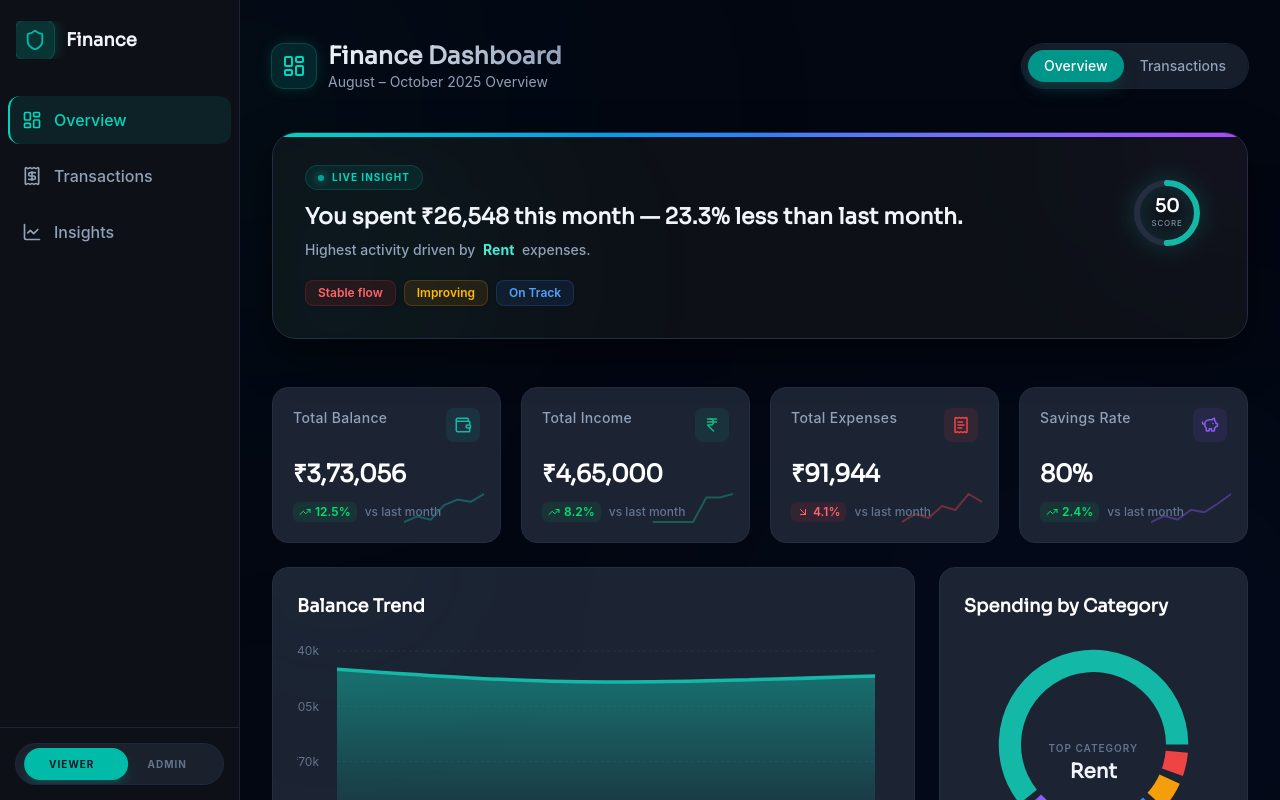
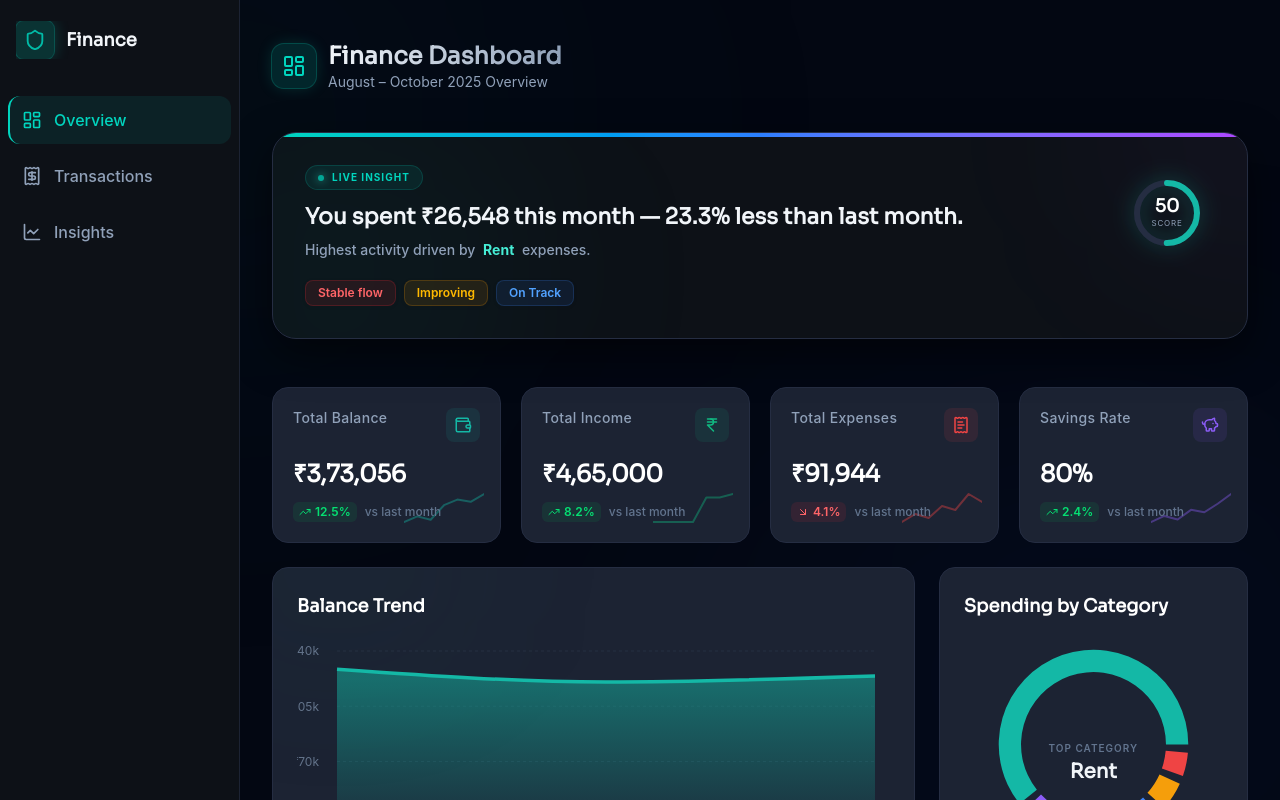
Before and after one commit to vansh-tambi/Zoryvn_FinanceDashboard, a React (Vite) app: page / in a window 1280 px wide. Built offline with nearby package versions, Linux system fonts and the light colour scheme.

Commit message:
Implement core dashboard UI components, navigation, and transaction management page

```diff
--- a/src/components/AppLayout.jsx
+++ b/src/components/AppLayout.jsx
@@ -1,4 +1,4 @@
-import React, { useEffect, useState } from 'react';
+import React, { useEffect } from 'react';
 import { Outlet, useLocation } from 'react-router-dom';
 import Sidebar from './Sidebar';
 import { motion, AnimatePresence } from 'framer-motion';
@@ -35,50 +35,13 @@ const Toast = () => {
     );
 };
 
-const RoleSwitchOverlay = () => {
-    const role = useFinanceStore(state => state.role);
-    const [isVisible, setIsVisible] = useState(false);
-    const [lastRole, setLastRole] = useState(role);
-
-    useEffect(() => {
-        if (role !== lastRole) {
-            setIsVisible(true);
-            setLastRole(role);
-            const timer = setTimeout(() => setIsVisible(false), 500);
-            return () => clearTimeout(timer);
-        }
-    }, [role, lastRole]);
-
-    return (
-        <AnimatePresence>
-            {isVisible && (
-                <motion.div
-                    initial={{ opacity: 0 }}
-                    animate={{ opacity: 1 }}
-                    exit={{ opacity: 0 }}
-                    transition={{ duration: 0.2 }}
-                    className="fixed inset-0 z-[150] bg-teal-500/10 backdrop-blur-[4px] pointer-events-none flex items-center justify-center font-sora font-bold text-teal-400 text-3xl md:text-5xl"
-                >
-                    <motion.span
-                       initial={{ scale: 0.8, opacity: 0 }}
-                       animate={{ scale: 1, opacity: 1 }}
-                       exit={{ scale: 1.1, opacity: 0 }}
-                    >
-                       SWITCHED TO {role.toUpperCase()}
-                    </motion.span>
-                </motion.div>
-            )}
-        </AnimatePresence>
-    );
-};
-
 const AppLayout = () => {
   const location = useLocation();
 
   return (
     <div className="flex h-screen w-full bg-[#030712] text-slate-100 overflow-hidden font-sans selection:bg-teal-500/30">
       <Sidebar />
-      <main className="flex-1 md:ml-[240px] transition-all duration-300 h-full overflow-y-auto overflow-x-hidden relative">
+      <main className="flex-1 md:ml-[240px] transition-all duration-300 h-full overflow-y-auto overflow-x-hidden relative pb-[80px] md:pb-0">
          <div className="fixed inset-0 z-0 pointer-events-none overflow-hidden">
              <div className="absolute top-[-10%] left-[-10%] w-[50%] h-[50%] rounded-full bg-teal-900/10 blur-[150px]" />
              <div className="absolute bottom-[-10%] right-[-10%] w-[50%] h-[50%] rounded-full bg-blue-900/10 blur-[150px]" />
@@ -101,7 +64,6 @@ const AppLayout = () => {
       </main>
 
       <Toast />
-      <RoleSwitchOverlay />
     </div>
   );
 };
--- a/src/components/Dashboard.jsx
+++ b/src/components/Dashboard.jsx
@@ -24,10 +24,7 @@ const Dashboard = () => {
             <p className="text-sm text-slate-400">August – October 2025 Overview</p>
           </div>
         </div>
-        <div className="flex bg-[#1C2333]/80 p-1.5 rounded-full ring-1 ring-slate-700/50 backdrop-blur-md">
-           <button className="px-4 py-1.5 rounded-full text-sm font-medium bg-teal-600 shadow-lg shadow-teal-900/50 text-white">Overview</button>
-           <button className="px-4 py-1.5 rounded-full text-sm font-medium text-slate-400 hover:text-slate-100 transition-colors">Transactions</button>
-        </div>
+
       </motion.div>
 
       {/* Hero Insight Banner */}
--- a/src/components/Sidebar.jsx
+++ b/src/components/Sidebar.jsx
@@ -1,11 +1,8 @@
 import React from 'react';
 import { NavLink } from 'react-router-dom';
-import { LayoutDashboard, Receipt, LineChart, Shield, User } from 'lucide-react';
-import { useFinanceStore } from '../store/useFinanceStore';
+import { LayoutDashboard, Receipt, LineChart, Shield } from 'lucide-react';
 
 const Sidebar = () => {
-  const { role, setRole } = useFinanceStore();
-
   const navItems = [
     { label: 'Overview', path: '/', icon: <LayoutDashboard size={20} /> },
     { label: 'Transactions', path: '/transactions', icon: <Receipt size={20} /> },
@@ -47,21 +44,6 @@ const Sidebar = () => {
             </NavLink>
           ))}
         </nav>
-
-        <div className="p-4 border-t border-[#1C2333]">
-           <button
-             onClick={() => setRole(role === 'admin' ? 'viewer' : 'admin')}
-             className="flex items-center p-1 w-full bg-[#1A202C] rounded-full relative overflow-hidden h-10 ring-1 ring-slate-800 transition-colors hover:ring-slate-700"
-           >
-              <div
-                className={`absolute w-1/2 h-8 bg-teal-500 rounded-full transition-all duration-300 ease-[cubic-bezier(0.87,0,0.13,1)] shadow-lg shadow-teal-500/20 ${role === 'admin' ? 'translate-x-[96%]' : 'translate-x-[4%]'}`}
-              />
-              <div className="relative z-10 flex w-full justify-around text-[10px] font-bold tracking-widest px-1">
-                 <span className={`w-1/2 flex justify-center items-center h-8 transition-colors duration-300 ${role === 'viewer' ? 'text-slate-900' : 'text-slate-500'}`}>VIEWER</span>
-                 <span className={`w-1/2 flex justify-center items-center h-8 transition-colors duration-300 ${role === 'admin' ? 'text-slate-900' : 'text-slate-500'}`}>ADMIN</span>
-              </div>
-           </button>
-        </div>
       </div>
 
       {/* Mobile Bottom Navigation */}
@@ -71,7 +53,7 @@ const Sidebar = () => {
               key={item.path}
               to={item.path}
               className={({ isActive }) =>
-                `flex flex-col items-center justify-center w-16 h-full gap-1 transition-colors ${
+                `flex flex-col items-center justify-center w-20 h-full gap-1 transition-colors ${
                   isActive ? 'text-teal-400 font-bold' : 'text-slate-500 hover:text-slate-300 font-medium'
                 }`
               }
@@ -80,16 +62,8 @@ const Sidebar = () => {
                <span className="text-[10px] tracking-wide">{item.label}</span>
             </NavLink>
           ))}
-          <button
-            onClick={() => setRole(role === 'admin' ? 'viewer' : 'admin')}
-            className={`flex flex-col items-center justify-center w-16 h-full gap-1 transition-colors ${role === 'admin' ? 'text-teal-400 font-bold' : 'text-slate-500 font-medium'}`}
-          >
-             <User size={20} />
-             <span className="text-[10px] tracking-wide">{role.toUpperCase()}</span>
-          </button>
       </div>
     </>
   );
 };
-
 export default Sidebar;
--- a/src/index.css
+++ b/src/index.css
@@ -17,6 +17,30 @@ h1, h2, h3, h4, h5, h6, .font-sora {
   font-family: var(--font-sora);
 }
 
+/* Global Custom Scrollbar */
+::-webkit-scrollbar {
+  width: 6px;
+  height: 6px;
+}
+
+::-webkit-scrollbar-track {
+  background: transparent;
+}
+
+::-webkit-scrollbar-thumb {
+  background-color: #1e293b;
+  border-radius: 9999px;
+}
+
+::-webkit-scrollbar-thumb:hover {
+  background-color: #334155;
+}
+
+* {
+  scrollbar-width: thin;
+  scrollbar-color: #1e293b transparent;
+}
+
 @layer utilities {
   .glass {
     background-color: var(--color-glass-bg);
--- a/src/pages/TransactionsPage.jsx
+++ b/src/pages/TransactionsPage.jsx
@@ -1,7 +1,7 @@
 import React, { useState, useEffect, useMemo } from 'react';
 import { motion, AnimatePresence } from 'framer-motion';
 import { useFinanceStore } from '../store/useFinanceStore';
-import { Plus, Search, X, Coffee, Home, ShoppingBag, Car, Film, Wallet, Briefcase, ChevronDown } from 'lucide-react';
+import { Plus, Search, Filter, X, Coffee, Home, ShoppingBag, Car, Film, Wallet, Briefcase, ChevronDown } from 'lucide-react';
 
 const categoryIcons = {
     food: <Coffee size={18} className="text-orange-400" />,
@@ -160,8 +160,6 @@ const TransactionsPage = () => {
     const transactions = useFinanceStore(state => state.transactions);
     const filters = useFinanceStore(state => state.filters);
     const setFilter = useFinanceStore(state => state.setFilter);
-    const role = useFinanceStore(state => state.role);
-
     const [isLoading, setIsLoading] = useState(true);
     const [isModalOpen, setIsModalOpen] = useState(false);
 
@@ -301,9 +299,8 @@ const TransactionsPage = () => {
                 )}
             </div>
 
-            {/* Admin Floating Add Button */}
+            {/* Floating Add Button */}
             <AnimatePresence>
-                {role === 'admin' && (
                 <motion.button
                     initial={{ scale: 0, opacity: 0 }}
                     animate={{ scale: 1, opacity: 1 }}
@@ -311,11 +308,10 @@ const TransactionsPage = () => {
                     whileHover={{ scale: 1.05 }}
                     whileTap={{ scale: 0.95 }}
                     onClick={() => setIsModalOpen(true)}
-                        className="fixed bottom-6 right-6 md:absolute md:bottom-8 md:right-8 z-50 p-4 rounded-2xl bg-teal-500 text-slate-900 shadow-[0_10px_30px_rgba(20,184,166,0.3)] hover:shadow-[0_10px_30px_rgba(20,184,166,0.5)] transition-shadow"
+                    className="fixed bottom-24 right-6 md:fixed md:bottom-8 md:right-8 z-50 p-4 rounded-2xl bg-teal-500 text-slate-900 shadow-[0_10px_30px_rgba(20,184,166,0.3)] hover:shadow-[0_10px_30px_rgba(20,184,166,0.5)] transition-shadow"
                 >
                     <Plus size={24} strokeWidth={3} />
                 </motion.button>
-                )}
             </AnimatePresence>
 
             <AddTransactionModal isOpen={isModalOpen} onClose={() => setIsModalOpen(false)} />
```
Lines whose indentation alone changed are shown as unchanged.
